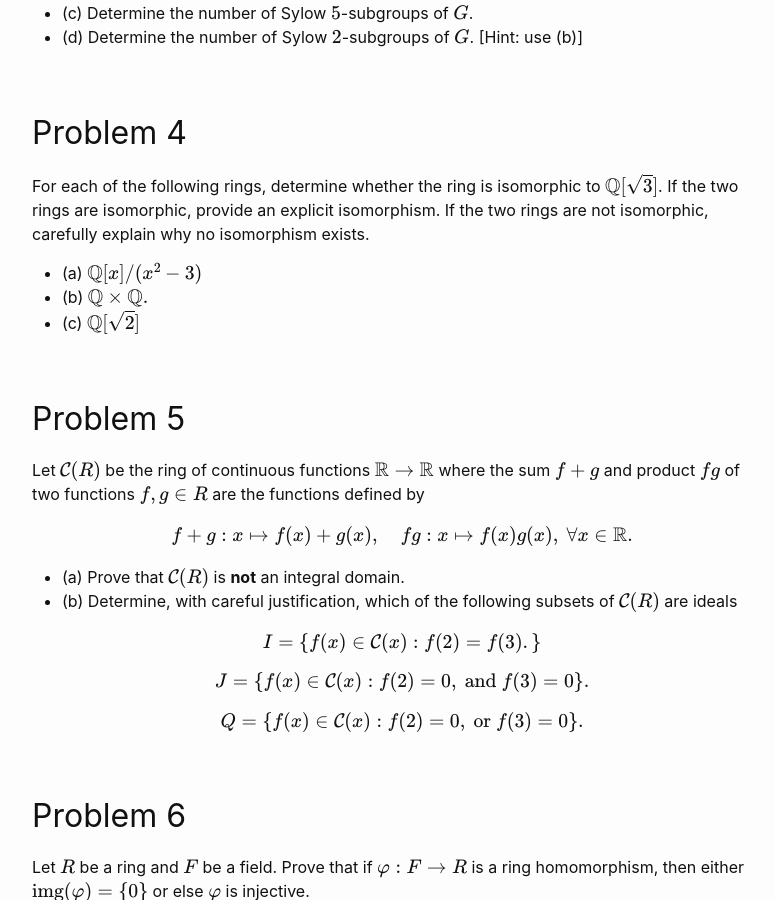
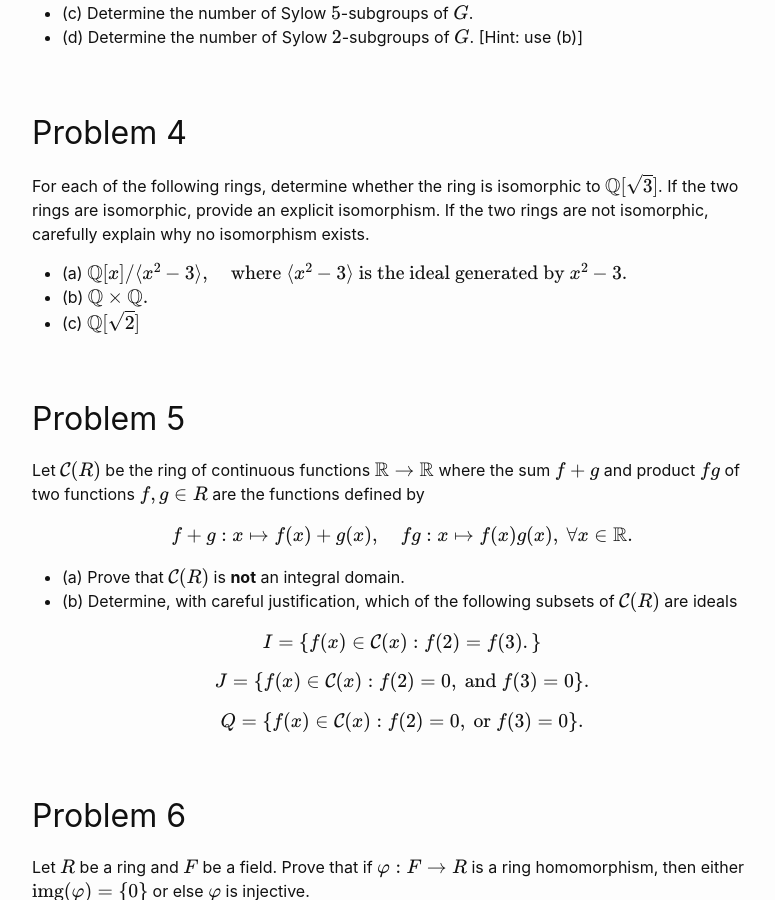
Before and after one commit to wcasper/math407spring2021, a Jekyll site: the page built from _exams/final-inclass.md, in a window 1280 px wide and 900 px high, scrolled down 1312 px. Shown: the whole window, without its empty margins (238-1013 px from the left). Built offline with Jekyll 4.4.1, drawn with Linux system fonts in a browser that asks for light colours.

Commit message:
added clarification

```diff
--- a/_exams/final-inclass.md
+++ b/_exams/final-inclass.md
@@ -58,7 +58,7 @@ For each of the following rings, determine whether the ring is isomorphic to $$\
 If the two rings are isomorphic, provide an explicit isomorphism.
 If the two rings are not isomorphic, carefully explain why no isomorphism exists.
 
-* (a) $$\mathbb Q[x]/(x^2-3)$$
+* (a) $$\mathbb Q[x]/\langle x^2-3\rangle,\quad \text{where $\langle x^2-3\rangle$ is the ideal generated by $x^2-3$}.$$
 * (b) $$\mathbb Q \times \mathbb Q.$$
 * (c) $$\mathbb Q[\sqrt{2}]$$
 
```
